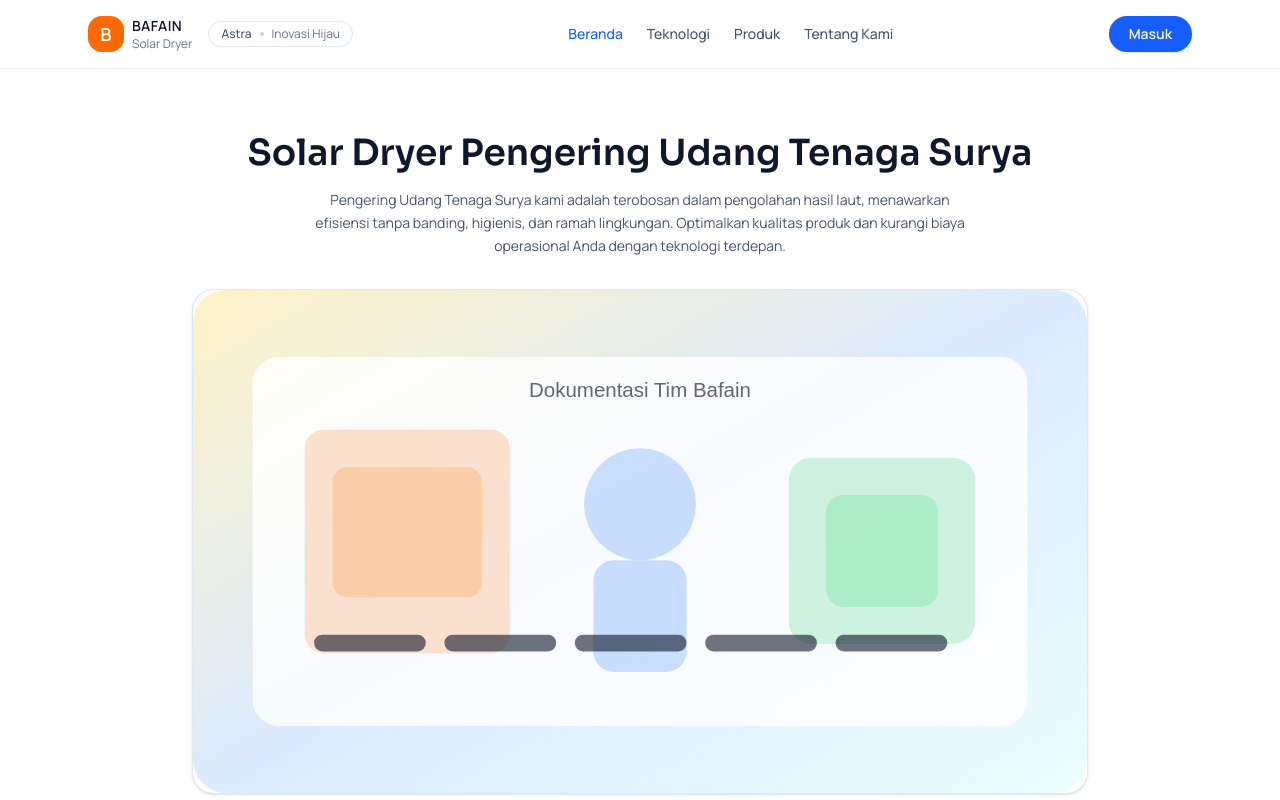
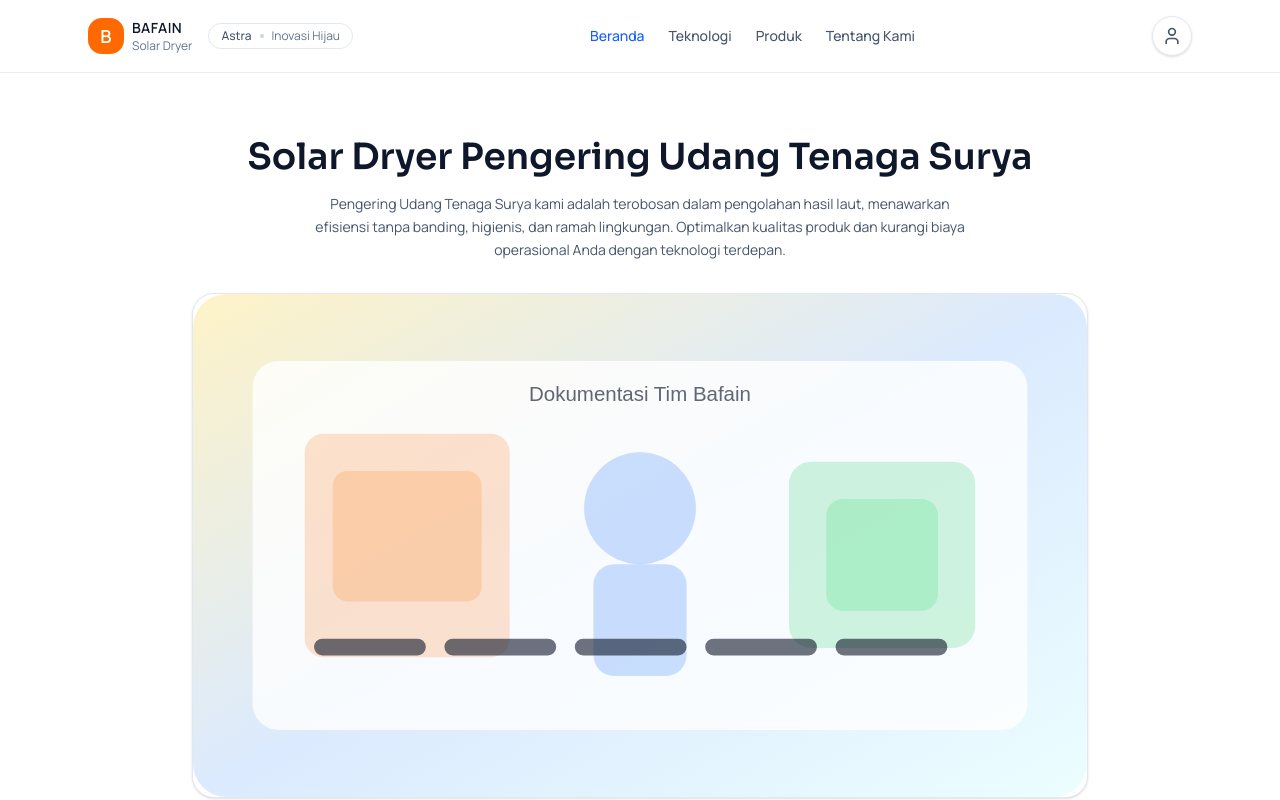
Before and after one commit to Haeryz/Bafain, a React (Vite) app: page /beranda in a window 1280 px wide. Shown: the top 800 px of the page. Built offline with nearby package versions, Linux system fonts and the light colour scheme; sample sign-in values are in the browser's storage.

Commit message:
update login

```diff
--- a/src/components/PageLayout.tsx
+++ b/src/components/PageLayout.tsx
@@ -1,4 +1,5 @@
 import { useEffect, useState, type ReactNode } from "react"
+import { useNavigate } from "react-router-dom"
 import AppFooter from "./AppFooter"
 import AppHeader from "./AppHeader"
 import LoginModal from "./LoginModal"
@@ -12,7 +13,10 @@ export function PageLayout({ children }: PageLayoutProps) {
   const [loginMode, setLoginMode] = useState<
     "login" | "register" | "forgot"
   >("login")
-  const [isLoggedIn, setIsLoggedIn] = useState(false)
+  const [isLoggedIn, setIsLoggedIn] = useState(
+    () => window.localStorage.getItem("bafain:isLoggedIn") === "true"
+  )
+  const navigate = useNavigate()
 
   useEffect(() => {
     if (loginOpen) {
@@ -32,7 +36,10 @@ export function PageLayout({ children }: PageLayoutProps) {
           setLoginMode("login")
           setLoginOpen(true)
         }}
-        onLogout={() => setIsLoggedIn(false)}
+        onLogout={() => {
+          setIsLoggedIn(false)
+          window.localStorage.removeItem("bafain:isLoggedIn")
+        }}
       />
       <main className="flex-1">{children}</main>
       <AppFooter />
@@ -41,7 +48,11 @@ export function PageLayout({ children }: PageLayoutProps) {
         mode={loginMode}
         onClose={() => setLoginOpen(false)}
         onSwitchMode={(mode) => setLoginMode(mode)}
-        onLoginSuccess={() => setIsLoggedIn(true)}
+        onLoginSuccess={() => {
+          setIsLoggedIn(true)
+          window.localStorage.setItem("bafain:isLoggedIn", "true")
+          navigate("/beranda")
+        }}
       />
     </div>
   )
```
